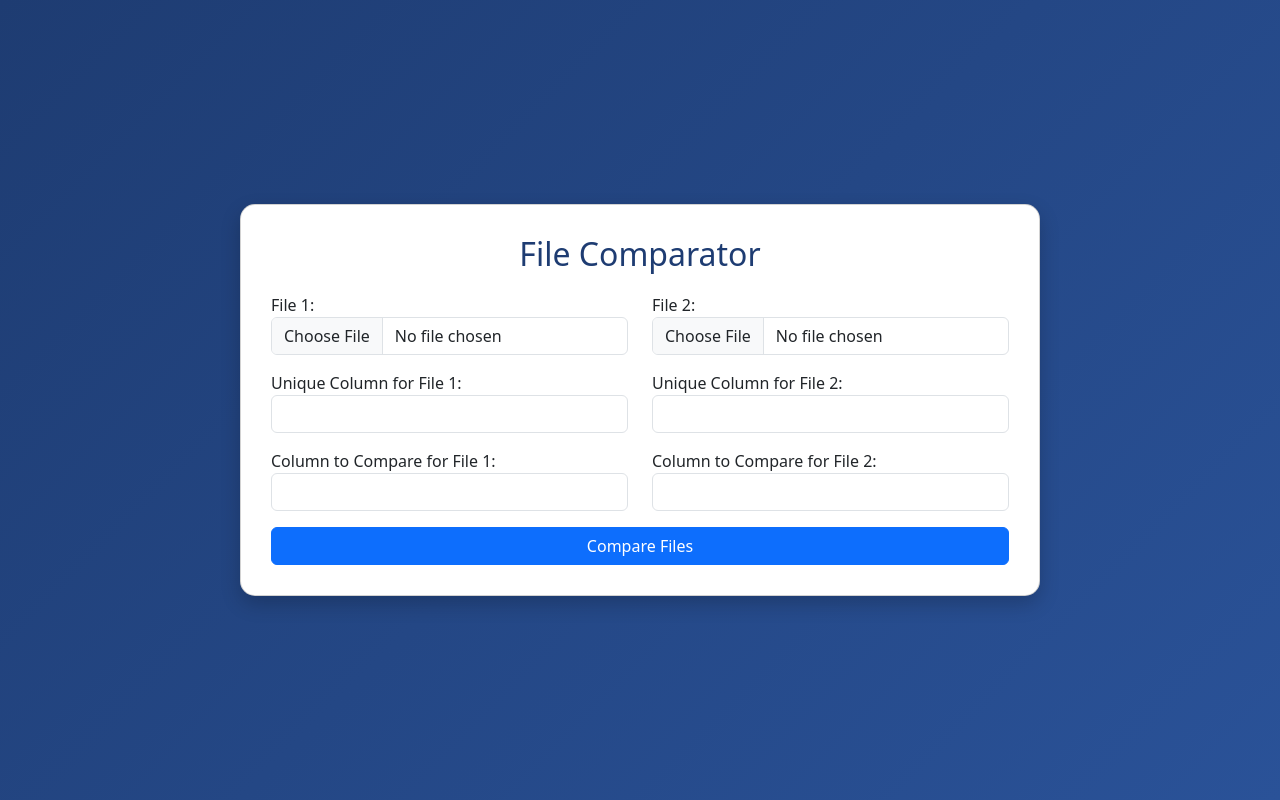
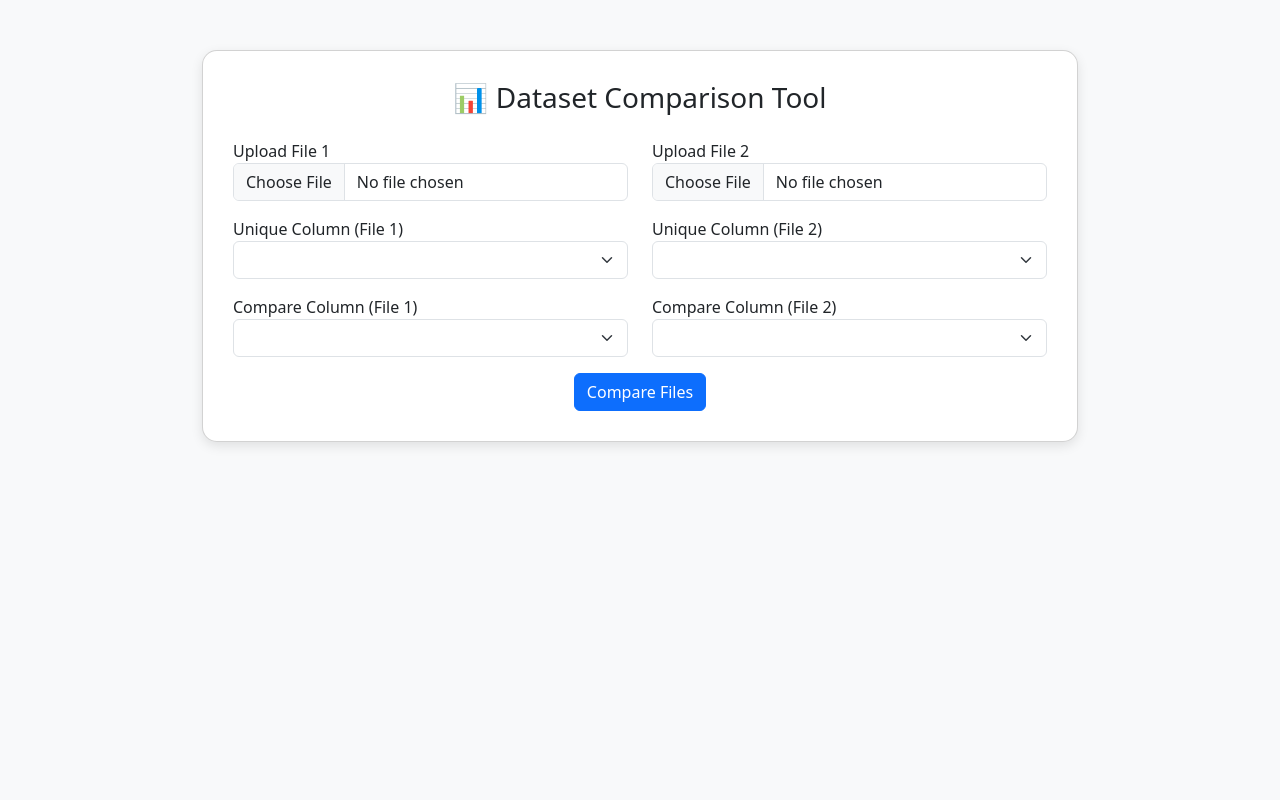
Before and after one commit to amritM03/Dataset-Comparison-Web-App, a Flask app: page / in a window 1280 px wide. Run offline with Flask 3, Linux system fonts and the light colour scheme; lists and menus that the app fills with data are empty.

Commit message:
Update index.html

```diff
--- a/templates/index.html
+++ b/templates/index.html
@@ -3,83 +3,75 @@
 <head>
     <meta charset="UTF-8">
     <meta name="viewport" content="width=device-width, initial-scale=1.0">
-    <title>File Comparator</title>
+    <title>Dataset Comparison Tool</title>
+    <link href="https://cdn.jsdelivr.net/npm/bootstrap@5.3.0/dist/css/bootstrap.min.css" rel="stylesheet">
     <script src="https://code.jquery.com/jquery-3.6.0.min.js"></script>
-    <link rel="stylesheet" href="https://cdn.jsdelivr.net/npm/bootstrap@5.3.0/dist/css/bootstrap.min.css">
     <style>
-        body {
-            background: linear-gradient(135deg, #1e3c72, #2a5298);
-            height: 100vh;
-            display: flex;
-            justify-content: center;
-            align-items: center;
-            color: #333;
-        }
-        .card {
-            border-radius: 15px;
-            padding: 30px;
-            width: 800px;
-            box-shadow: 0 8px 20px rgba(0,0,0,0.2);
-        }
-        h2 {
-            text-align: center;
-            margin-bottom: 20px;
-            color: #1e3c72;
-        }
-        .spinner-border {
-            display: none;
-            margin-top: 15px;
-        }
+        body { background: #f8f9fa; }
+        .container { margin-top: 50px; max-width: 900px; }
+        .card { padding: 30px; border-radius: 15px; box-shadow: 0px 4px 12px rgba(0,0,0,0.1); }
+        .spinner-border { display: none; }
     </style>
 </head>
 <body>
+    <div class="container">
         <div class="card">
-        <h2>File Comparator</h2>
-        <form id="fileForm">
+            <h3 class="text-center mb-4">📊 Dataset Comparison Tool</h3>
+
+            <form id="compareForm" enctype="multipart/form-data">
                 <div class="row mb-3">
                     <div class="col">
-                    <label>File 1:</label>
-                    <input type="file" name="file1" id="file1" class="form-control" required>
+                        <label>Upload File 1</label>
+                        <input type="file" id="file1" name="file1" class="form-control" required>
                     </div>
                     <div class="col">
-                    <label>File 2:</label>
-                    <input type="file" name="file2" id="file2" class="form-control" required>
+                        <label>Upload File 2</label>
+                        <input type="file" id="file2" name="file2" class="form-control" required>
                     </div>
                 </div>
 
                 <div class="row mb-3">
                     <div class="col">
-                    <label>Unique Column for File 1:</label>
-                    <select id="unique_column_file1" name="unique_column_file1" class="form-control"></select>
+                        <label>Unique Column (File 1)</label>
+                        <select id="unique_column_file1" name="unique_column_file1" class="form-select" required></select>
                     </div>
                     <div class="col">
-                    <label>Unique Column for File 2:</label>
-                    <select id="unique_column_file2" name="unique_column_file2" class="form-control"></select>
+                        <label>Unique Column (File 2)</label>
+                        <select id="unique_column_file2" name="unique_column_file2" class="form-select" required></select>
                     </div>
                 </div>
 
                 <div class="row mb-3">
                     <div class="col">
-                    <label>Column to Compare for File 1:</label>
-                    <select id="compare_column_file1" name="compare_column_file1" class="form-control"></select>
+                        <label>Compare Column (File 1)</label>
+                        <select id="compare_column_file1" name="compare_column_file1" class="form-select" required></select>
                     </div>
                     <div class="col">
-                    <label>Column to Compare for File 2:</label>
-                    <select id="compare_column_file2" name="compare_column_file2" class="form-control"></select>
+                        <label>Compare Column (File 2)</label>
+                        <select id="compare_column_file2" name="compare_column_file2" class="form-select" required></select>
                     </div>
                 </div>
 
-            <button type="submit" class="btn btn-primary w-100">Compare Files</button>
-            <div class="spinner-border text-primary" role="status" id="loadingSpinner">
+                <div class="text-center">
+                    <button type="submit" class="btn btn-primary">Compare Files</button>
+                    <div class="spinner-border text-primary ms-3" role="status" id="loadingSpinner">
                         <span class="visually-hidden">Loading...</span>
+                    </div>
                 </div>
             </form>
         </div>
+    </div>
 
     <script>
-        // Fetch headers when files selected
-        $("#file1, #file2").on("change", function(){
-            let formData = new FormData($("#fileForm")[0]);
+        function fetchHeaders(){
+            let formData = new FormData();
+            if ($("#file1")[0].files.length > 0) {
+                formData.append("file1", $("#file1")[0].files[0]);
+            }
+            if ($("#file2")[0].files.length > 0) {
+                formData.append("file2", $("#file2")[0].files[0]);
+            }
+
             $.ajax({
                 url: "/get_headers",
                 type: "POST",
@@ -93,43 +85,37 @@
                     data.file1_headers.forEach(col => {
                         $("#unique_column_file1, #compare_column_file1").append(new Option(col, col));
                     });
-
                     data.file2_headers.forEach(col => {
                         $("#unique_column_file2, #compare_column_file2").append(new Option(col, col));
                     });
                 }
             });
-        });
+        }
 
-        // Compare form submit
-        $("#fileForm").on("submit", function(e){
+        $("#file1, #file2").on("change", fetchHeaders);
+
+        $("#compareForm").on("submit", function(e){
             e.preventDefault();
             $("#loadingSpinner").show();
-
-            let formData = new FormData(this);
-            formData.append("file1_name", $("#file1")[0].files[0].name);
-            formData.append("file2_name", $("#file2")[0].files[0].name);
 
             $.ajax({
                 url: "/compare",
                 type: "POST",
-                data: formData,
+                data: new FormData(this),
                 processData: false,
                 contentType: false,
                 xhrFields: { responseType: 'blob' },
-                success: function(blob){
+                success: function(data){
                     $("#loadingSpinner").hide();
-                    let url = window.URL.createObjectURL(blob);
+                    let url = window.URL.createObjectURL(data);
                     let a = document.createElement("a");
                     a.href = url;
                     a.download = "comparison_result.xlsx";
-                    document.body.appendChild(a);
                     a.click();
-                    a.remove();
                 },
                 error: function(){
                     $("#loadingSpinner").hide();
-                    alert("Error comparing files.");
+                    alert("Error during comparison. Please try again.");
                 }
             });
         });
```
Lines whose indentation alone changed are shown as unchanged.
